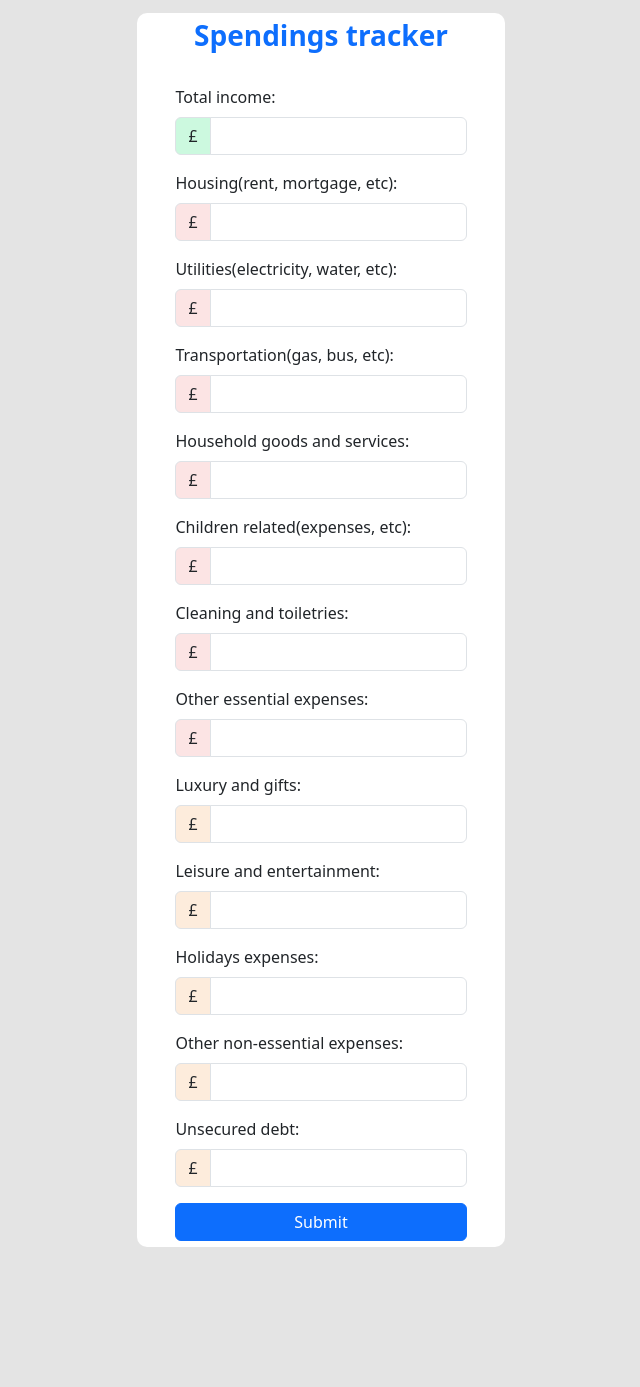
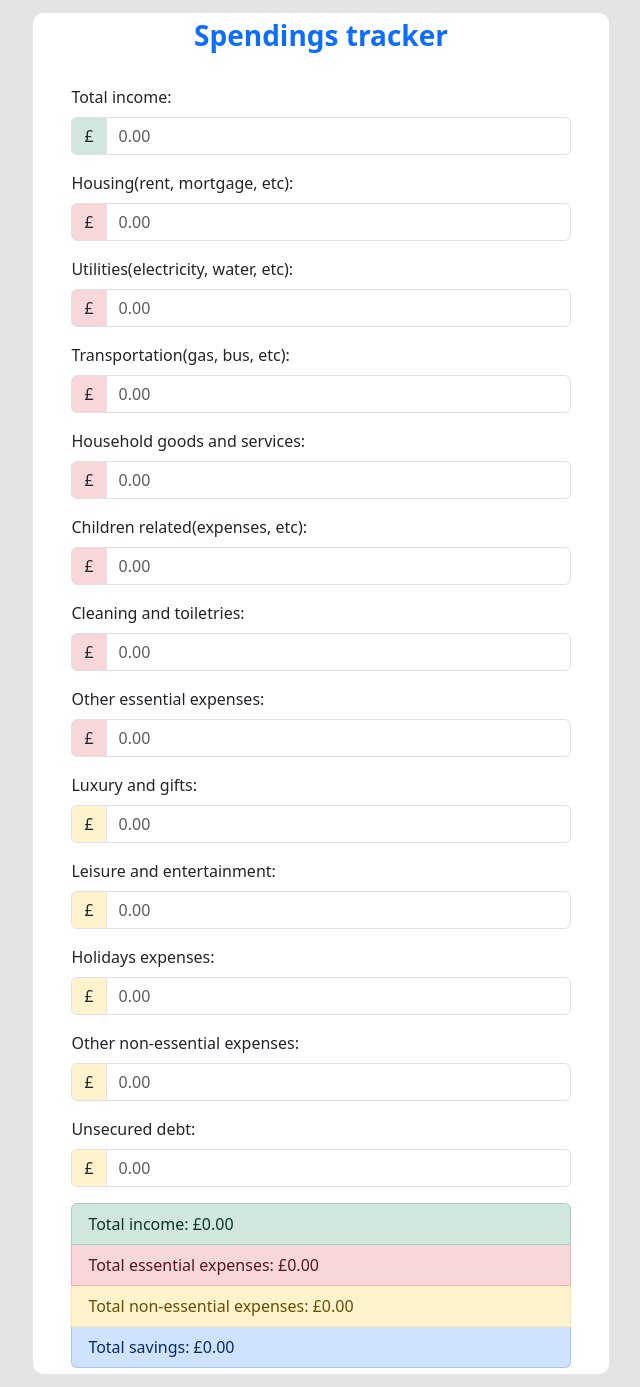
Before and after one commit to bianca-g-b/BudgetPlannerApp, a React (Vite) app in the folder frontend/: page / in a window 1280 px wide. Shown: the whole page, without its empty margins (319-959 px from the left). Before the commit the page ends 1260 px from the top, so only its background shows below. Built offline with nearby package versions, Linux system fonts and the light colour scheme.

Commit message:
changed MainPage layout

```diff
--- a/frontend/src/App.css
+++ b/frontend/src/App.css
@@ -21,6 +21,7 @@ html, body {
   border-radius: 10px;
   margin-top: 1%;
   margin-bottom: 1%;
+  width: 45%;
 }
 
 .btn-outline-primary {
@@ -34,13 +35,13 @@ html, body {
 }
 
 .income-input {
-  background-color: rgb(204, 249, 223) !important;
+  background-color: #d1e7dd !important;
 }
 
 .essential-input {
-  background-color: rgb(252, 228, 228) !important;
+  background-color:#f8d7da !important;
 }
 
 .non-essential-input {
-  background-color: rgb(253, 236, 220) !important;
+  background-color: #fff3cd !important;
 }
--- a/frontend/src/MainPage.jsx
+++ b/frontend/src/MainPage.jsx
@@ -1,6 +1,6 @@
 import Form from 'react-bootstrap/Form';
 import InputGroup from 'react-bootstrap/InputGroup';
-import Button from 'react-bootstrap/Button';
+import ListGroup from 'react-bootstrap/ListGroup';
 
 function MainPage() {
     return (
@@ -13,96 +13,153 @@ function MainPage() {
                 <InputGroup.Text
                     className="income-input"
                 >£</InputGroup.Text>
-                <Form.Control aria-label="Amount" />
+                <Form.Control aria-label="Amount"
+                inputMode='decimal'
+                placeholder='0.00'
+                type='number'
+                step={0.01}
+                 />
             </InputGroup>
-
-
 
             <Form.Label htmlFor="basic-url">Housing(rent, mortgage, etc):</Form.Label>
             <InputGroup className="mb-3">
                 <InputGroup.Text
                     className="essential-input"
                 >£</InputGroup.Text>
-                <Form.Control aria-label="Amount" />
+                <Form.Control aria-label="Amount"
+                inputMode='decimal'
+                placeholder='0.00'
+                type='number'
+                step={0.01} />
             </InputGroup>
 
             <Form.Label htmlFor="basic-url">Utilities(electricity, water, etc):</Form.Label>
             <InputGroup className="mb-3">
                 <InputGroup.Text className="essential-input">£</InputGroup.Text>
-                <Form.Control aria-label="Amount" />
+                <Form.Control aria-label="Amount"
+                inputMode='decimal'
+                placeholder='0.00'
+                type='number'
+                step={0.01} />
             </InputGroup>
 
             <Form.Label htmlFor="basic-url">Transportation(gas, bus, etc):</Form.Label>
             <InputGroup className="mb-3">
                 <InputGroup.Text
                 className="essential-input">£</InputGroup.Text>
-                <Form.Control aria-label="Amount" />
+                <Form.Control aria-label="Amount"
+                inputMode='decimal'
+                placeholder='0.00'
+                type='number'
+                step={0.01} />
             </InputGroup>
 
             <Form.Label htmlFor="basic-url">Household goods and services:</Form.Label>
             <InputGroup className="mb-3">
                 <InputGroup.Text
                 className="essential-input">£</InputGroup.Text>
-                <Form.Control aria-label="Amount" />
+                <Form.Control aria-label="Amount"
+                inputMode='decimal'
+                placeholder='0.00'
+                type='number'
+                step={0.01} />
             </InputGroup>
 
             <Form.Label htmlFor="basic-url">Children related(expenses, etc):</Form.Label>
             <InputGroup className="mb-3">
                 <InputGroup.Text
                 className="essential-input">£</InputGroup.Text>
-                <Form.Control aria-label="Amount" />
+                <Form.Control aria-label="Amount"
+                inputMode='decimal'
+                placeholder='0.00'
+                type='number'
+                step={0.01} />
             </InputGroup>
 
             <Form.Label htmlFor="basic-url">Cleaning and toiletries:</Form.Label>
             <InputGroup className="mb-3">
                 <InputGroup.Text
                 className="essential-input">£</InputGroup.Text>
-                <Form.Control aria-label="Amount" />
+                <Form.Control aria-label="Amount"
+                inputMode='decimal'
+                placeholder='0.00'
+                type='number'
+                step={0.01} />
             </InputGroup>
 
             <Form.Label htmlFor="basic-url">Other essential expenses:</Form.Label>
             <InputGroup className="mb-3">
                 <InputGroup.Text
                 className="essential-input">£</InputGroup.Text>
-                <Form.Control aria-label="Amount" />
+                <Form.Control aria-label="Amount"
+                inputMode='decimal'
+                placeholder='0.00'
+                type='number'
+                step={0.01} />
             </InputGroup>
 
             <Form.Label htmlFor="basic-url">Luxury and gifts:</Form.Label>
             <InputGroup className="mb-3">
                 <InputGroup.Text
                 className="non-essential-input">£</InputGroup.Text>
-                <Form.Control aria-label="Amount" />
+                <Form.Control aria-label="Amount"
+                inputMode='decimal'
+                placeholder='0.00'
+                type='number'
+                step={0.01} />
             </InputGroup>
 
             <Form.Label htmlFor="basic-url">Leisure and entertainment:</Form.Label>
             <InputGroup className="mb-3">
                 <InputGroup.Text
                 className="non-essential-input">£</InputGroup.Text>
-                <Form.Control aria-label="Amount" />
+                <Form.Control aria-label="Amount"
+                inputMode='decimal'
+                placeholder='0.00'
+                type='number'
+                step={0.01} />
             </InputGroup>
 
             <Form.Label htmlFor="basic-url">Holidays expenses:</Form.Label>
             <InputGroup className="mb-3">
                 <InputGroup.Text
                 className="non-essential-input">£</InputGroup.Text>
-                <Form.Control aria-label="Amount" />
+                <Form.Control aria-label="Amount"
+                inputMode='decimal'
+                placeholder='0.00'
+                type='number'
+                step={0.01} />
             </InputGroup>
 
             <Form.Label htmlFor="basic-url">Other non-essential expenses:</Form.Label>
             <InputGroup className="mb-3">
                 <InputGroup.Text
                 className="non-essential-input">£</InputGroup.Text>
-                <Form.Control aria-label="Amount" />
+                <Form.Control aria-label="Amount"
+                inputMode='decimal'
+                placeholder='0.00'
+                type='number'
+                step={0.01} />
             </InputGroup>
 
             <Form.Label htmlFor="basic-url">Unsecured debt:</Form.Label>
             <InputGroup className="mb-3">
                 <InputGroup.Text
                 className="non-essential-input">£</InputGroup.Text>
-                <Form.Control aria-label="Amount" />
+                <Form.Control aria-label="Amount"
+                inputMode='decimal'
+                placeholder='0.00'
+                type='number'
+                step={0.01} />
             </InputGroup>
 
-            <Button variant="primary" type="submit">Submit</Button>
+            <ListGroup>
+                <ListGroup.Item variant="success">Total income: £0.00</ListGroup.Item>
+                <ListGroup.Item variant="danger">Total essential expenses: £0.00</ListGroup.Item>
+                <ListGroup.Item variant="warning">Total non-essential expenses: £0.00</ListGroup.Item>
+                <ListGroup.Item variant="primary">Total savings: £0.00</ListGroup.Item>
+            </ListGroup>
+
             </Form>
     )
 }
```
